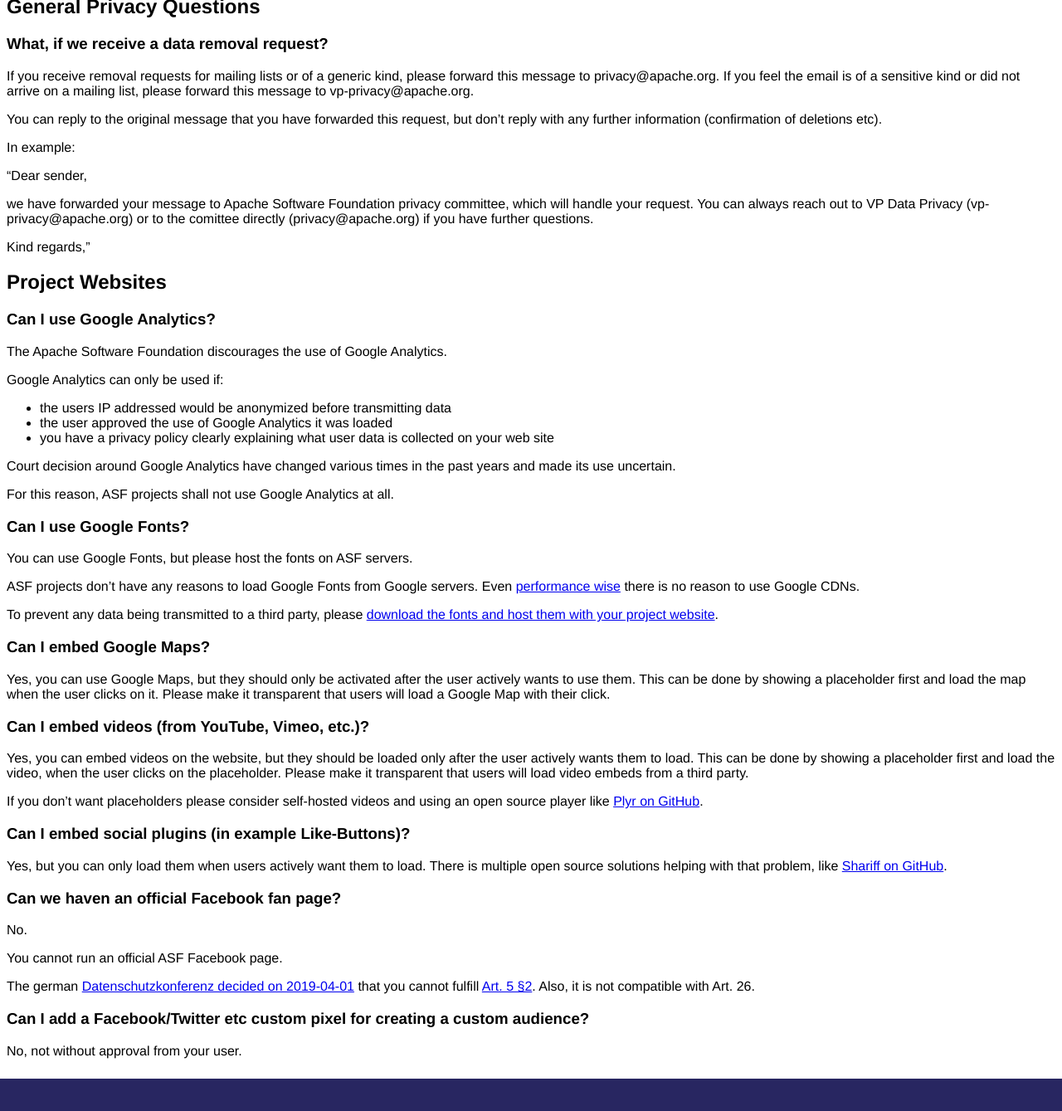
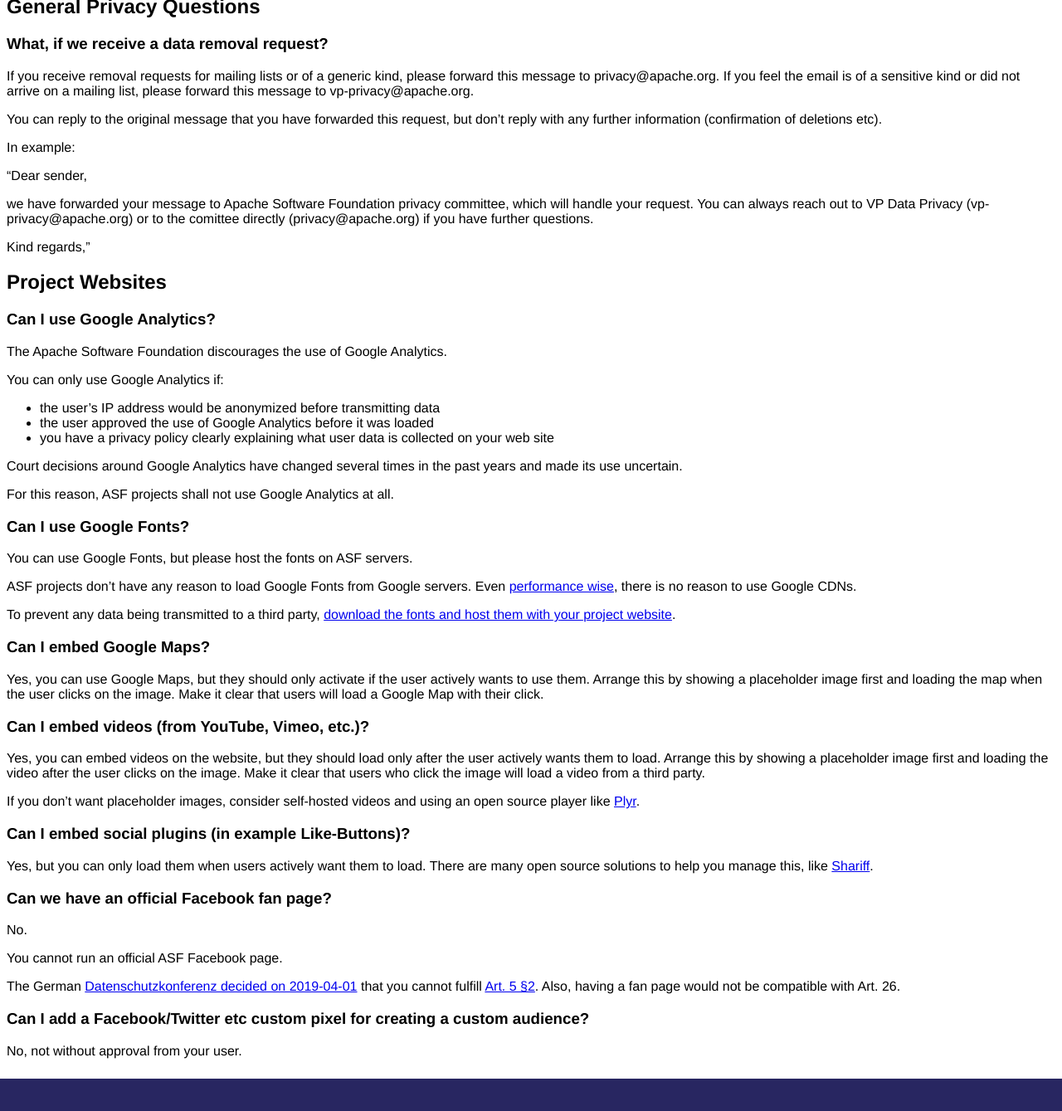
Before and after one commit to apache/privacy-website, a Jekyll site: the page output/faq/committers.html, which Jekyll copies as it is, in a window 1280 px wide and 1400 px high, scrolled down 286 px. Shown: the top 1339 px of the window at 83% size. Built offline with Jekyll 4.4.1, drawn with Linux system fonts in a browser that asks for light colours; some of the changed text lies outside the part shown.

Commit message:
Automatic Site Publish by Buildbot

```diff
--- a/output/faq/committers.html
+++ b/output/faq/committers.html
@@ -34,7 +34,7 @@
 </header>
 
         <main>
-            <h1 id="committers-faq">Committers FAQ</h1>
+            <h1 id="committers-faq">Committers’ FAQ</h1>
 
 <h2 id="general-privacy-questions">General Privacy Questions</h2>
 
@@ -64,15 +64,15 @@
 
 <p>The Apache Software Foundation discourages the use of Google Analytics.</p>
 
-<p>Google Analytics can only be used if:</p>
+<p>You can only use Google Analytics if:</p>
 
 <ul>
-  <li>the users IP addressed would be anonymized before transmitting data</li>
-  <li>the user approved the use of Google Analytics it was loaded</li>
+  <li>the user’s IP address would be anonymized before transmitting data</li>
+  <li>the user approved the use of Google Analytics before it was loaded</li>
   <li>you have a privacy policy clearly explaining what user data is collected on your web site</li>
 </ul>
 
-<p>Court decision around Google Analytics have changed various times
+<p>Court decisions around Google Analytics have changed several times
 in the past years and made its use uncertain.</p>
 
 <p>For this reason, ASF projects shall not use Google Analytics at all.</p>
@@ -81,44 +81,43 @@
 
 <p>You can use Google Fonts, but please host the fonts on ASF servers.</p>
 
-<p>ASF projects don’t have any reasons to load Google Fonts from
-Google servers. Even <a href="https://wicki.io/posts/2020-11-goodbye-google-fonts/">performance wise</a>
+<p>ASF projects don’t have any reason to load Google Fonts from
+Google servers. Even <a href="https://wicki.io/posts/2020-11-goodbye-google-fonts/">performance wise</a>,
 there is no reason to use Google CDNs.</p>
 
-<p>To prevent any data being transmitted to a third party, please
+<p>To prevent any data being transmitted to a third party,
 <a href="https://github.com/google/fonts#self-host-fonts-available-from-google-fonts">download the fonts and host them with your project website</a>.</p>
 
 <h3 id="can-i-embed-google-maps">Can I embed Google Maps?</h3>
 
-<p>Yes, you can use Google Maps, but they should only be activated after the user
-actively wants to use them. This can be done by showing a placeholder first
-and load the map when the user clicks on it. Please make it transparent
+<p>Yes, you can use Google Maps, but they should only activate if the user
+actively wants to use them. Arrange this by showing a placeholder image first
+and loading the map when the user clicks on the image. Make it clear
 that users will load a Google Map with their click.</p>
 
 <h3 id="can-i-embed-videos-from-youtube-vimeo-etc">Can I embed videos (from YouTube, Vimeo, etc.)?</h3>
 
-<p>Yes, you can embed videos on the website, but they should be loaded
-only after the user actively wants them to load. This can be done
-by showing a placeholder first and load the video, when the user
-clicks on the placeholder. Please make it transparent that users
-will load video embeds from a third party.</p>
+<p>Yes, you can embed videos on the website, but they should load
+only after the user actively wants them to load. Arrange this
+by showing a placeholder image first and loading the video after the user
+clicks on the image. Make it clear that users who click the image
+will load a video from a third party.</p>
 
-<p>If you don’t want placeholders please consider self-hosted videos
-and using an open source player like <a href="https://github.com/sampotts/plyr">Plyr on GitHub</a>.</p>
+<p>If you don’t want placeholder images, consider self-hosted videos
+and using an open source player like <a href="https://github.com/sampotts/plyr">Plyr</a>.</p>
 
 <h3 id="can-i-embed-social-plugins-in-example-like-buttons">Can I embed social plugins (in example Like-Buttons)?</h3>
 
 <p>Yes, but you can only load them when users actively want them
-to load. There is multiple open source solutions helping with
-that problem, like <a href="https://github.com/heiseonline/shariff">Shariff on GitHub</a>.</p>
+to load. There are many open source solutions to help you manage this, like <a href="https://github.com/heiseonline/shariff">Shariff</a>.</p>
 
-<h3 id="can-we-haven-an-official-facebook-fan-page">Can we haven an official Facebook fan page?</h3>
+<h3 id="can-we-have-an-official-facebook-fan-page">Can we have an official Facebook fan page?</h3>
 
 <p>No.</p>
 
 <p>You cannot run an official ASF Facebook page.</p>
 
-<p>The german <a href="https://www.datenschutzkonferenz-online.de/media/dskb/20190405_positionierung_facebook_fanpages.pdf">Datenschutzkonferenz decided on 2019-04-01</a> that you cannot fulfill <a href="https://gdpr-info.eu/art-5-gdpr/">Art. 5 §2</a>. Also, it is not compatible with Art. 26.</p>
+<p>The German <a href="https://www.datenschutzkonferenz-online.de/media/dskb/20190405_positionierung_facebook_fanpages.pdf">Datenschutzkonferenz decided on 2019-04-01</a> that you cannot fulfill <a href="https://gdpr-info.eu/art-5-gdpr/">Art. 5 §2</a>. Also, having a fan page would not be compatible with Art. 26.</p>
 
 <h3 id="can-i-add-a-facebooktwitter-etc-custom-pixel-for-creating-a-custom-audience">Can I add a Facebook/Twitter etc custom pixel for creating a custom audience?</h3>
 
--- a/output/feed.xml
+++ b/output/feed.xml
@@ -1,4 +1,4 @@
-<?xml version="1.0" encoding="utf-8"?><feed xmlns="http://www.w3.org/2005/Atom" ><generator uri="https://jekyllrb.com/" version="4.2.0">Jekyll</generator><link href="/feed.xml" rel="self" type="application/atom+xml" /><link href="/" rel="alternate" type="text/html" /><updated>2021-07-05T19:39:20+00:00</updated><id>/feed.xml</id><title type="html">Apache Software Foundation - Data Privacy</title><subtitle>Write an awesome description for your new site here. You can edit this line in _config.yml. It will appear in your document head meta (for Google search results) and in your feed.xml site description.</subtitle><entry><title type="html">Welcome to Jekyll!</title><link href="/jekyll/update/2021/03/05/welcome-to-jekyll.html" rel="alternate" type="text/html" title="Welcome to Jekyll!" /><published>2021-03-05T19:38:56+00:00</published><updated>2021-03-05T19:38:56+00:00</updated><id>/jekyll/update/2021/03/05/welcome-to-jekyll</id><content type="html" xml:base="/jekyll/update/2021/03/05/welcome-to-jekyll.html">&lt;p&gt;You’ll find this post in your &lt;code class=&quot;language-plaintext highlighter-rouge&quot;&gt;_posts&lt;/code&gt; directory. Go ahead and edit it and re-build the site to see your changes. You can rebuild the site in many different ways, but the most common way is to run &lt;code class=&quot;language-plaintext highlighter-rouge&quot;&gt;jekyll serve&lt;/code&gt;, which launches a web server and auto-regenerates your site when a file is updated.&lt;/p&gt;
+<?xml version="1.0" encoding="utf-8"?><feed xmlns="http://www.w3.org/2005/Atom" ><generator uri="https://jekyllrb.com/" version="4.2.0">Jekyll</generator><link href="/feed.xml" rel="self" type="application/atom+xml" /><link href="/" rel="alternate" type="text/html" /><updated>2021-07-05T19:40:43+00:00</updated><id>/feed.xml</id><title type="html">Apache Software Foundation - Data Privacy</title><subtitle>Write an awesome description for your new site here. You can edit this line in _config.yml. It will appear in your document head meta (for Google search results) and in your feed.xml site description.</subtitle><entry><title type="html">Welcome to Jekyll!</title><link href="/jekyll/update/2021/03/05/welcome-to-jekyll.html" rel="alternate" type="text/html" title="Welcome to Jekyll!" /><published>2021-03-05T19:38:56+00:00</published><updated>2021-03-05T19:38:56+00:00</updated><id>/jekyll/update/2021/03/05/welcome-to-jekyll</id><content type="html" xml:base="/jekyll/update/2021/03/05/welcome-to-jekyll.html">&lt;p&gt;You’ll find this post in your &lt;code class=&quot;language-plaintext highlighter-rouge&quot;&gt;_posts&lt;/code&gt; directory. Go ahead and edit it and re-build the site to see your changes. You can rebuild the site in many different ways, but the most common way is to run &lt;code class=&quot;language-plaintext highlighter-rouge&quot;&gt;jekyll serve&lt;/code&gt;, which launches a web server and auto-regenerates your site when a file is updated.&lt;/p&gt;
 
 &lt;p&gt;Jekyll requires blog post files to be named according to the following format:&lt;/p&gt;
 
```
